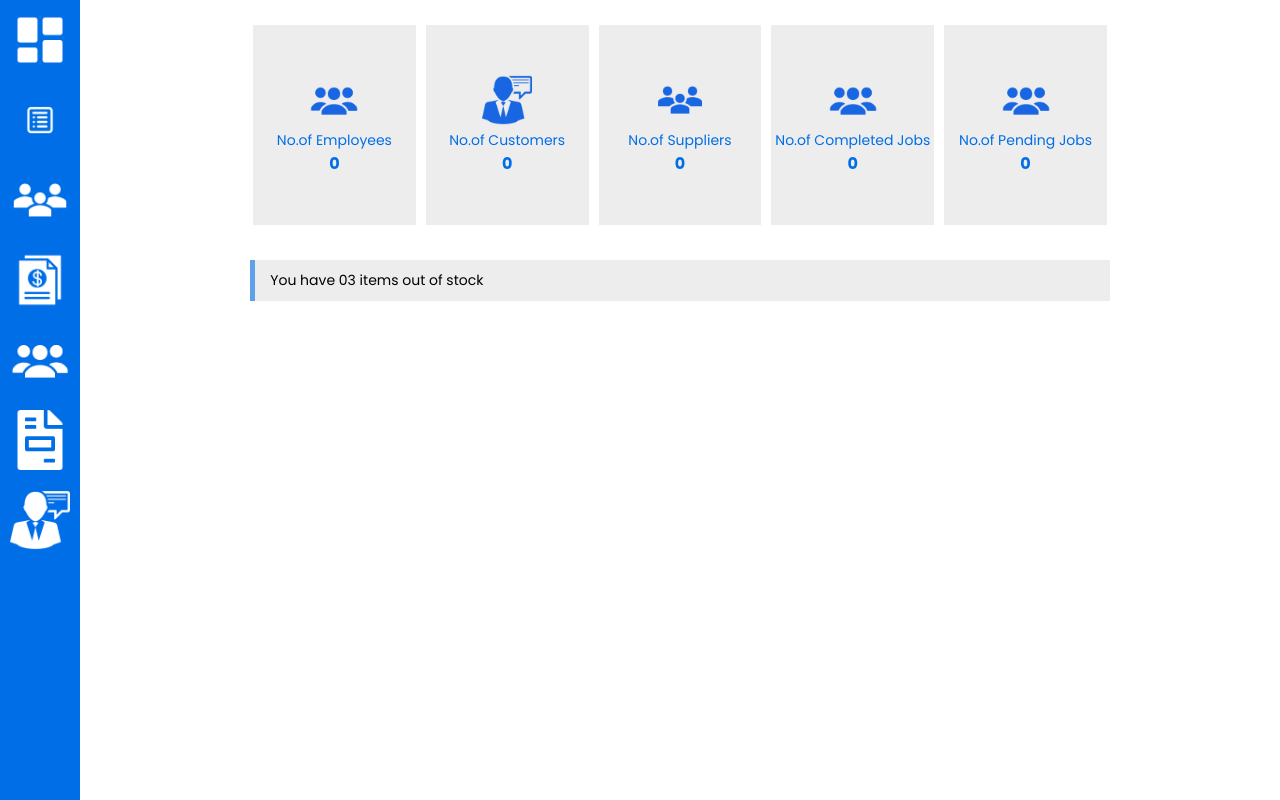
After one commit to TharushiHettiarachchi/Management-System, a PHP site: page /dashboard.php in a window 1280 px wide. The commit adds this page. Run offline with PHP 8.4, Linux system fonts and the light colour scheme.

Commit message:
dashboard design completed

```diff
--- /dev/null
+++ b/dashboard.php
@@ -0,0 +1,65 @@
+<!DOCTYPE html>
+<html lang="en">
+
+<head>
+    <meta charset="UTF-8">
+    <meta name="viewport" content="width=device-width, initial-scale=1.0">
+    <link rel="stylesheet" href="style.css">
+    <title>Management System</title>
+</head>
+
+<body>
+    <?php include "connection.php"; ?>
+   <div class="dashboard-background">
+    <div class="dashboard-section1">
+        <div class="dashboard-button1"></div>
+        <div class="dashboard-button2"></div>
+        <div class="dashboard-button3"></div>
+        <div class="dashboard-button4"></div>
+        <div class="dashboard-button5"></div>
+        <div class="dashboard-button6"></div>
+        <div class="dashboard-button7"></div>
+
+    </div>
+    <div class="dashboard-section2">
+        <div class="dashboard-section4">
+            <div class="dashboard-chart1">
+                <img src="Resources/employee.png" class="chart-img"/>
+                <span class="chart-title">No.of Employees</span>
+                <span class="chart-count">0</span>
+            </div>
+            <div class="dashboard-chart1">
+                <img src="Resources/customer.png" class="chart-img"/>
+                <span class="chart-title">No.of Customers</span>
+                <span class="chart-count">0</span>
+            </div>
+            <div class="dashboard-chart1">
+                <img src="Resources/supplier.png" class="chart-img"/>
+                <span class="chart-title">No.of Suppliers</span>
+                <span class="chart-count">0</span>
+            </div>
+            <div class="dashboard-chart1">
+                <img src="Resources/employee.png" class="chart-img"/>
+                <span class="chart-title">No.of Completed Jobs</span>
+                <span class="chart-count">0</span>
+            </div>
+            <div class="dashboard-chart1">
+                <img src="Resources/employee.png" class="chart-img"/>
+                <span class="chart-title">No.of Pending Jobs</span>
+                <span class="chart-count">0</span>
+            </div>
+
+        </div>
+        <div class="dashboard-section5">
+            <div class="alert-body">You have 03 items out of stock</div>
+        </div>
+    </div>
+
+   </div>
+
+
+
+    <script src="script.js"></script>
+</body>
+
+</html>
--- a/style.css
+++ b/style.css
@@ -4,6 +4,7 @@
     --blue-color: #006ee6;
     --blue-border-shadow: #006fe69a;
     --gray-color: rgba(173, 172, 172, 0.392);
+    --gray-light-color: rgba(211, 210, 210, 0.392);
 
 }
 
@@ -141,20 +142,134 @@ body {
 }
 
 .dashboard-section1 {
-    width: 100px;
+    width: 80px;
     height: 100vh;
     background-color: var(--blue-color);
+    display: flex;
+    flex-direction: column;
 }
 
 .dashboard-section2 {
-    width: calc(100vw - 100px);
+    width: calc(100vw - 80px);
     height: 100vh;
     background-color: var(--background-color);
+    display: flex;
+    flex-direction: column;
+    align-items: center;
 }
 
+.dashboard-button1,
+.dashboard-button2,
+.dashboard-button3,
+.dashboard-button4,
+.dashboard-button5,
+.dashboard-button6,
+.dashboard-button7 {
+    width: 80px;
+    height: 50px;
+    background-color: transparent;
+    background-position: center;
+    background-repeat: no-repeat;
+    background-size: contain;
+    padding-top: 5px;
+    margin-top: 10px;
+    margin-bottom: 10px;
+    padding-bottom: 5px;
+}
 
+.dashboard-button1:hover,
+.dashboard-button2:hover,
+.dashboard-button3:hover,
+.dashboard-button4:hover,
+.dashboard-button5:hover,
+.dashboard-button6:hover,
+.dashboard-button7:hover {
+    background-color: var(--gray-color);
+}
 
+.dashboard-button1 {
+    background-image: url("Resources/dashboard_side.png");
+}
 
+.dashboard-button2 {
+    background-image: url("Resources/stock\ side.png");
+}
+
+.dashboard-button3 {
+    background-image: url("Resources/supplier_side.png");
+}
+
+.dashboard-button4 {
+    background-image: url("Resources/invoice_side.png");
+}
+
+.dashboard-button5 {
+    background-image: url("Resources/people_side.png");
+}
+
+.dashboard-button6 {
+    background-image: url("Resources/grn_side.png");
+}
+
+.dashboard-button7 {
+    background-image: url("Resources/customer_side.png");
+}
+
+.dashboard-section4 {
+    display: flex;
+    flex-direction: row;
+    width: 72%;
+    align-items: center;
+    justify-content: center;
+    padding-top: 20px;
+}
+
+.dashboard-chart1 {
+    display: flex;
+    flex-direction: column;
+    align-items: center;
+    justify-content: center;
+    height: 200px;
+    width: 200px;
+    background-color: var(--gray-light-color);
+    margin: 5px;
+
+}
+
+.chart-img {
+    height: 50px;
+    width: 50px;
+    margin-bottom: 5px;
+}
+
+.chart-title {
+    color: var(--blue-color);
+    font-size: 14px;
+}
+
+.chart-count {
+    font-weight: bold;
+    font-size: 16px;
+    color: var(--blue-color);
+}
+.dashboard-section5{
+    display: flex;
+    margin-top: 30px;
+    flex-direction: column;
+    align-items: center;
+    justify-content: center;
+    width: 72%;
+}
+.alert-body{
+    width: 96%;
+    padding: 10px 10px;
+    padding-left: 15px;
+    border-left-style: solid;
+    border-width: 5px;
+    border-color: var(--blue-border-shadow);
+    background-color: var(--gray-light-color);
+    font-size: 14px;
+}
 
 
 
```
Also changed, not shown: other parts of style.css (+39 -0 lines).
